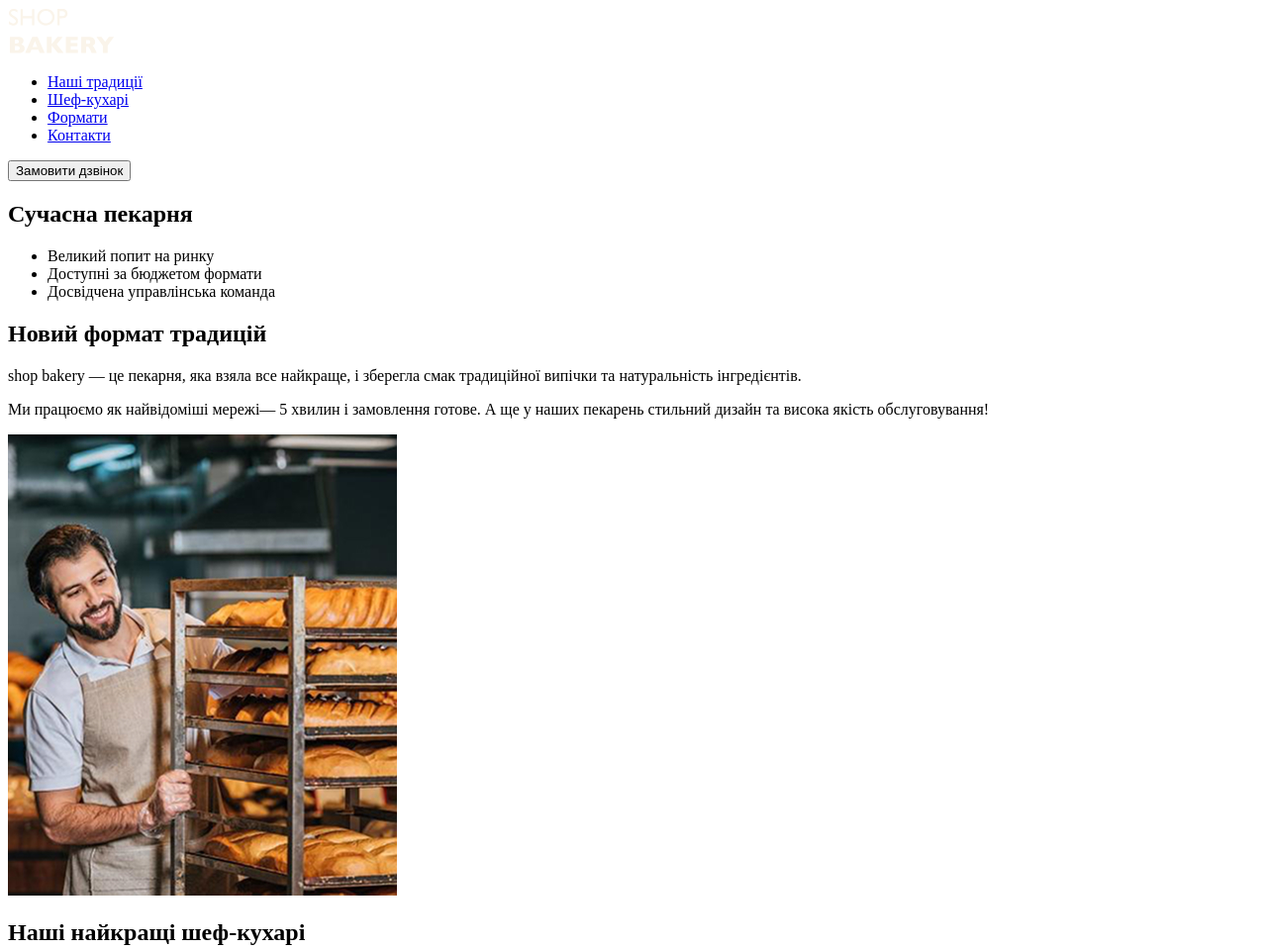
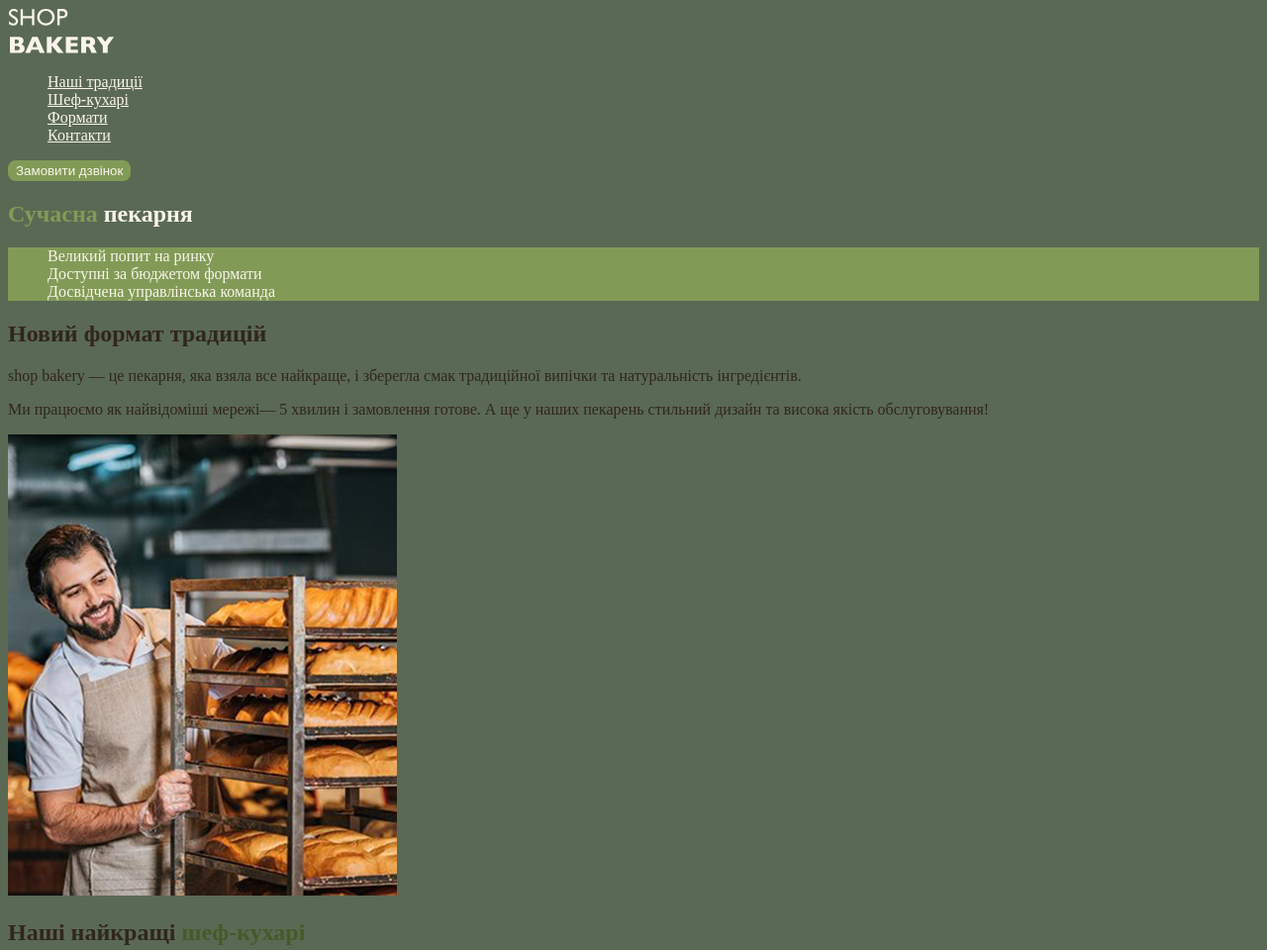
Before and after one commit to Iryna-pedorenko/genius-test, a plain HTML site: page index.html in a window 1280 px wide. Shown: the top 960 px of the page at 99% size. Drawn offline with Linux system fonts and the light colour scheme.

Commit message:
Add styles.css and css variables

```diff
--- /dev/null
+++ b/css/styles.css
@@ -0,0 +1,60 @@
+:root {
+  --color-primary-light: #faf4ea;
+  --color-primary-dark: #31261a;
+  --color-brand-light: #819b57;
+  --color-brand-dark: #465929;
+}
+
+/* Base */
+body {
+  background-color: #5a6954;
+  color: var(--color-primary-dark);
+}
+
+ul {
+  list-style-type: none;
+}
+
+/* Button */
+.button {
+  background-color: var(--color-brand-light);
+  border: 2px solid var(--color-brand-light);
+  border-radius: 8px;
+  color: var(--color-primary-light);
+}
+
+.button:hover {
+  background-color: transparent;
+  border: 2px solid var(--color-brand-light);
+  border-radius: 8px;
+  color: var(--color-brand-dark);
+  cursor: pointer;
+}
+
+/* Link */
+.link {
+  color: var(--color-primary-light);
+}
+
+.link:hover {
+  color: var(--color-brand-light);
+}
+
+/* Hero section */
+.hero-title {
+  color: var(--color-primary-light);
+}
+
+.hero-title .accent {
+  color: var(--color-brand-light);
+}
+
+/* Advantages list */
+.advantages-list {
+  background-color: var(--color-brand-light);
+  color: var(--color-primary-light);
+}
+
+.section-title .accent {
+  color: var(--color-brand-dark);
+}
--- a/index.html
+++ b/index.html
@@ -4,6 +4,7 @@
     <meta charset="UTF-8" />
     <meta name="viewport" content="width=device-width, initial-scale=1.0" />
     <title>Сучасна пекарня</title>
+    <link rel="stylesheet" href="./css/styles.css" />
   </head>
   <body>
     <header>
@@ -12,29 +13,31 @@
           <img src="./images/logo.svg" alt="Логотип сучасної пекарні" />
         </a>
         <ul>
-          <li><a href="#traditions-section">Наші традиції</a></li>
-          <li><a href="#chefs-section">Шеф-кухарі</a></li>
-          <li><a href="#formats-section">Формати</a></li>
-          <li><a href="#contact-section">Контакти</a></li>
+          <li>
+            <a class="link" href="#traditions-section">Наші традиції</a>
+          </li>
+          <li><a class="link" href="#chefs-section">Шеф-кухарі</a></li>
+          <li><a class="link" href="#formats-section">Формати</a></li>
+          <li><a class="link" href="#contact-section">Контакти</a></li>
         </ul>
       </nav>
-      <button type="button">Замовити дзвінок</button>
+      <button type="button" class="button">Замовити дзвінок</button>
     </header>
 
     <main>
       <!-- section 1 -->
       <section>
-        <h1>Сучасна пекарня</h1>
-        <ul>
+        <h1 class="hero-title"><span class="accent">Сучасна</span> пекарня</h1>
+      </section>
+
+      <!-- section 2 -->
+      <section id="traditions-section">
+        <ul class="advantages-list">
           <li>Великий попит на ринку</li>
           <li>Доступні за бюджетом формати</li>
           <li>Досвідчена управлінська команда</li>
         </ul>
-      </section>
-
-      <!-- section 2 -->
-      <section id="traditions-section">
-        <h2>Новий формат традицій</h2>
+        <h2 class="section-title">Новий формат традицій</h2>
         <p>
           <span>shop bakery</span> — це пекарня, яка взяла все найкраще, і
           зберегла смак традиційної випічки та натуральність інгредієнтів.
@@ -52,7 +55,9 @@
 
       <!-- section 3 -->
       <section id="chefs-section">
-        <h2>Наші найкращі шеф-кухарі</h2>
+        <h2 class="section-title">
+          Наші найкращі <span class="accent">шеф-кухарі</span>
+        </h2>
         <ul>
           <li>
             <article>
@@ -78,7 +83,7 @@
 
       <!-- section 4 -->
       <section id="formats-section">
-        <h2>Формати</h2>
+        <h2 class="section-title">Формати</h2>
         <ul>
           <li>
             <h3 lang="en">Walrus</h3>
@@ -115,7 +120,7 @@
 
       <!-- section 5 -->
       <section id="contact-section">
-        <h2>Приєднуйся до мережі пекарень</h2>
+        <h2 class="section-title">Приєднуйся до мережі пекарень</h2>
         <p>Заповни форму, щоб ми звʼязались з тобою!</p>
         <iframe
           src="https://www.google.com/maps/embed?pb=!1m18!1m12!1m3!1d2540.1636289098733!2d30.4912733!3d50.4566776!2m3!1f0!2f0!3f0!3m2!1i1024!2i768!4f13.1!3m3!1m2!1s0x40d4ce637c006b2d%3A0xaf86385f19996ff0!2z0LLRg9C70LjRhtGPINCh0ZbRh9C-0LLQuNGFINCh0YLRgNGW0LvRjNGG0ZbQsiwgNTQsINCa0LjRl9CyLCAwMjAwMA!5e0!3m2!1suk!2sua!4v1759844834070!5m2!1suk!2sua"
@@ -126,6 +131,7 @@
           referrerpolicy="no-referrer-when-downgrade"
         >
         </iframe>
+        <button type="button" class="button">Замовити дзвінок</button>
       </section>
     </main>
 
@@ -135,29 +141,35 @@
           <img src="./images/logo.svg" alt="Логотип сучасної пекарні" />
         </a>
         <ul>
-          <li><a href="#traditions-section">Наші традиції</a></li>
-          <li><a href="#chefs-section">Шеф-кухарі</a></li>
-          <li><a href="#formats-section">Формати</a></li>
-          <li><a href="#contact-section">Контакти</a></li>
+          <li><a class="link" href="#traditions-section">Наші традиції</a></li>
+          <li><a class="link" href="#chefs-section">Шеф-кухарі</a></li>
+          <li><a class="link" href="#formats-section">Формати</a></li>
+          <li><a class="link" href="#contact-section">Контакти</a></li>
         </ul>
       </nav>
       <address>
         <ul>
-          <li><a href="tel:+380960000007">+ 38 (096) 000 00 07</a></li>
           <li>
-            <a href="mailto:shopbakery@gmail.com" target="_blank">
+            <a class="link" href="tel:+380960000007">+ 38 (096) 000 00 07</a>
+          </li>
+          <li>
+            <a class="link" href="mailto:shopbakery@gmail.com" target="_blank">
               shopbakery@gmail.com
             </a>
           </li>
           <li>
-            <a href="https://maps.app.goo.gl/9q3xQnVagQxoh51FA" target="_blank">
+            <a
+              class="link"
+              href="https://maps.app.goo.gl/9q3xQnVagQxoh51FA"
+              target="_blank"
+            >
               Україна, м. Київ, вул. Січових Стрільців 54
             </a>
           </li>
           <li><a href="#">facebook</a></li>
           <li><a href="#">instagram</a></li>
         </ul>
-        <a href="#" target="_blank">Політика конфіденційності</a>
+        <a class="link" href="#" target="_blank">Політика конфіденційності</a>
         <p>&copy; 2022 Дані захищені</p>
       </address>
     </footer>
```
